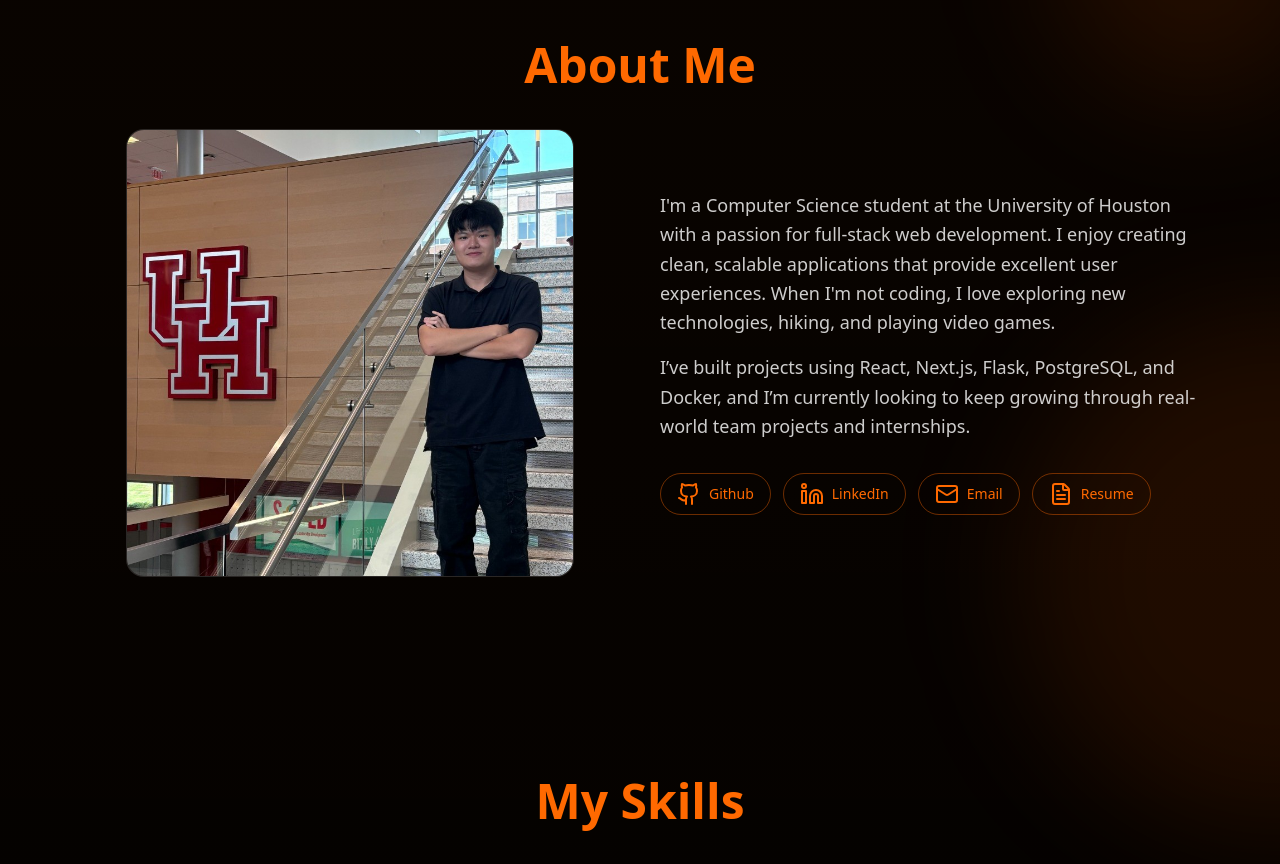
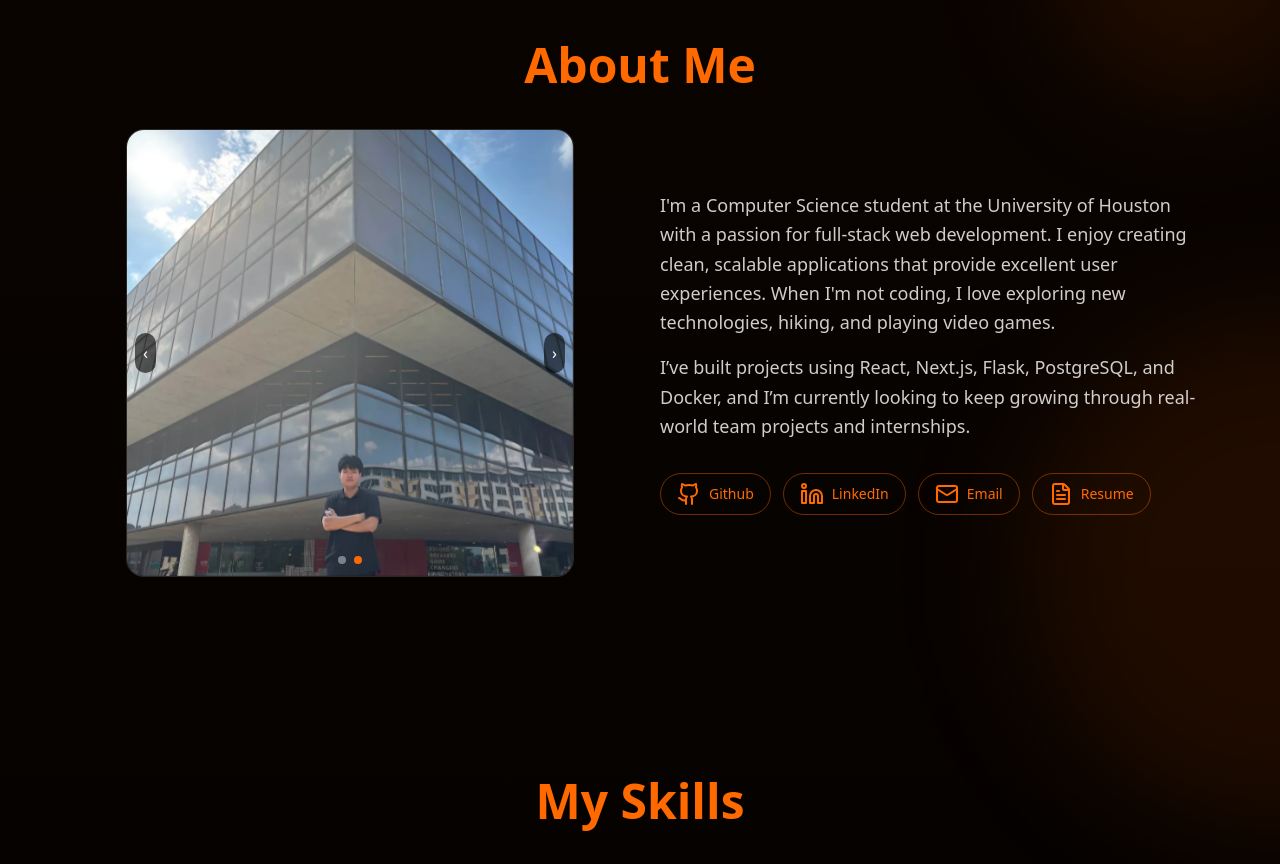
Before and after one commit to Abyss999/Jason-Quach-Portfolio, a Next.js app in the folder portfolio/: page / in a window 1280 px wide. Shown: the part 840-1704 px from the top of the page. Built offline with nearby package versions, Linux system fonts and the light colour scheme.

Commit message:
added animation to about me

```diff
--- a/portfolio/app/globals.css
+++ b/portfolio/app/globals.css
@@ -129,3 +129,10 @@
 html {
   scroll-behavior: smooth;
 }
+
+@keyframes fadeIn {
+  from { opacity: 0; }
+  to   { opacity: 1; }
+}
+
+.animate-fadeIn { animation: fadeIn 450ms ease-in-out forwards; }
--- a/portfolio/components/AboutMe.tsx
+++ b/portfolio/components/AboutMe.tsx
@@ -1,5 +1,10 @@
+"use client";
+
 import Image from "next/image";
+import React from "react";
 import {Mail, Github, Linkedin, FileText} from "lucide-react";
+import { profile } from "console";
+import next from "next";
 
 const socials = [
     {
@@ -20,11 +25,31 @@ const socials = [
     {
         label: "Resume",
         icon: <FileText className="h-6 w-6"/>,
-        href: "/Jason_Quach_Resume.pdf",
+        href: "/resume.pdf",
     },
 ];
 
+const profileImages = [
+    "/pfp.jpg",
+    "/pfp_2.png",
+]
+
 export default function AboutMe() {
+    const [currentProfile, setCurrentProfile] = React.useState(0);
+
+    const nextProfile = () => {
+        setCurrentProfile((currentProfile + 1) % profileImages.length);
+    }
+
+    const prevProfile = () => {
+        setCurrentProfile((currentProfile - 1 + profileImages.length) % profileImages.length);
+    }
+
+    React.useEffect(() => {
+        const id = setInterval(nextProfile, 4000);
+        return () => clearInterval(id);
+    }, [currentProfile]);
+
     return (
         <section id = "about" className = "min-h-[calc(100vh-4rem)] py-20 scroll-mt-16">
             <h2 className = "mb-10 text-center text-5xl font-bold text-orange-500">
@@ -36,13 +61,46 @@ export default function AboutMe() {
                 <div className="flex justify-center">
                     <div className = "relative aspect-square w-full max-w-xs sm:max-w-sm md:max-w-md overflow-hidden rounded-2xl border border-white/10 bg-white/5">
                         <Image
-                            src="/pfp.jpg"
+                            key={profileImages[currentProfile]}
+                            src={profileImages[currentProfile]}
                             alt="Profile Picture"
                             fill
-                            className="object-cover"
+                            className="object-cover opacity-0 animate-fadeIn"
                             priority
                         />
+
+                        {/* left arrow */}
+                        {profileImages.length > 1 && (
+                        <button onClick={prevProfile}
+                        className="absolute left-2 top-1/2 -translate-y-1/2 rounded-full bg-black/60 p-2 text-white hover:bg-black/80">
+                            ‹
+                        </button>
+                        )}
+
+                        {/* right arrow */}
+                        {profileImages.length > 1 && (
+                        <button onClick={nextProfile}
+                        className="absolute right-2 top-1/2 -translate-y-1/2 rounded-full bg-black/60 p-2 text-white hover:bg-black/80">
+                            ›
+                        </button>
+                        )}
+
+                        {/* dots */}
+                        <div className="absolute bottom-3 left-1/2 -translate-x-1/2 flex gap-2">
+                            {profileImages.map((_, i) => (
+                                <span
+                                key={i}
+                                className={`h-2 w-2 rounded-full ${
+                                    i === currentProfile ? "bg-orange-500" : "bg-white/40"
+                                }`}
+                                />
+                            ))}
+                            </div>
+
                     </div>
+
+
+
                 </div>
 
 
@@ -67,8 +125,8 @@ export default function AboutMe() {
                             <a
                                 key={social.label}
                                 href={social.href}
-                                target={social.href.startsWith("http") ? "_blank" : undefined}
-                                rel={social.href.startsWith("http") ? "noopener noreferrer" : undefined}
+                                target={social.href.startsWith("http") || social.href.endsWith("pdf") ? "_blank" : undefined}
+                                rel={social.href.startsWith("http") || social.href.endsWith("pdf") ? "noopener noreferrer" : undefined}
                                 className="inline-flex items-center gap-2 rounded-full border border-orange-500/40
                                     px-4 py-2 text-orange-500 transition-colors
                                     hover:bg-orange-500/15 hover:text-orange-400"
```
Also changed, not shown: portfolio/public/pfp_2.png (added).
